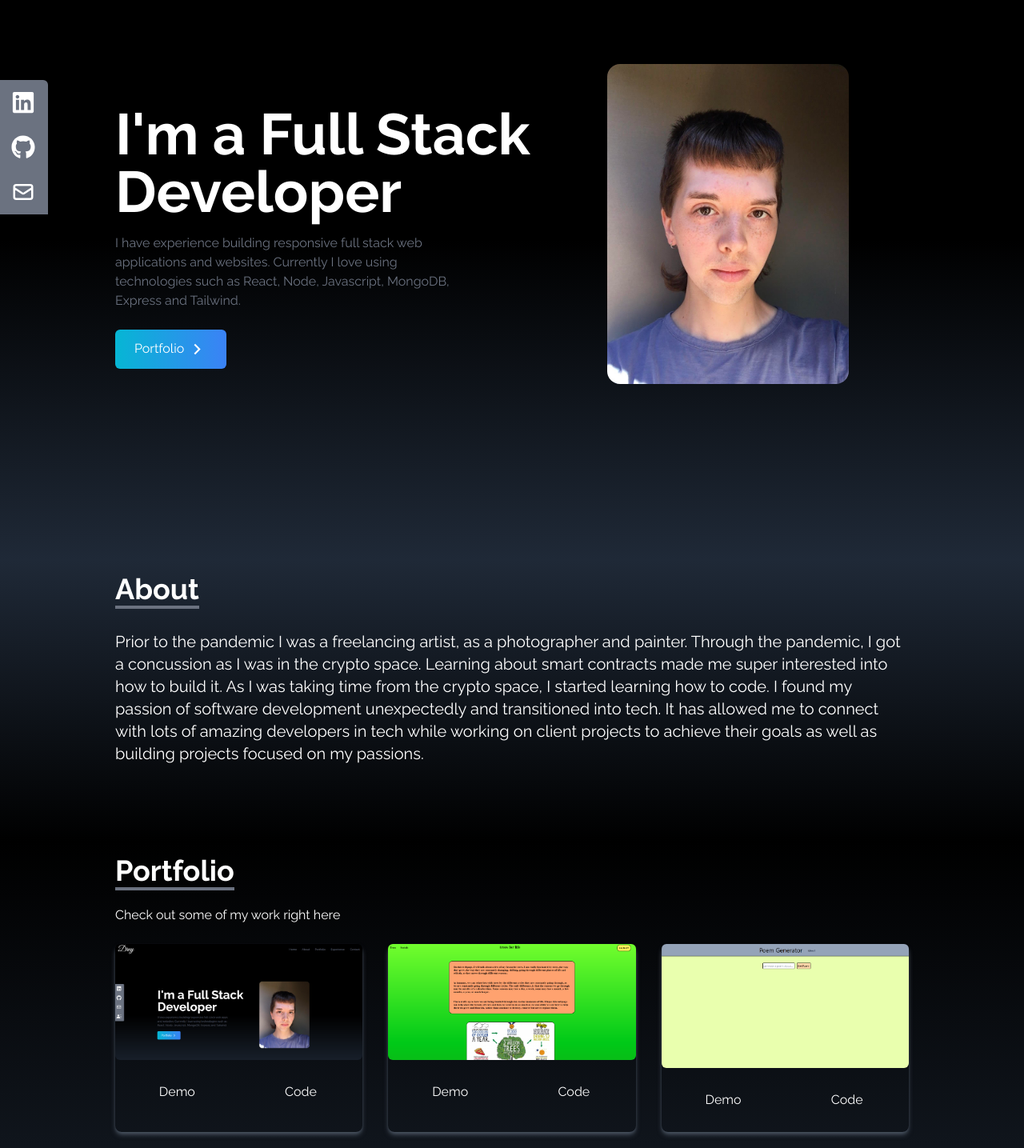
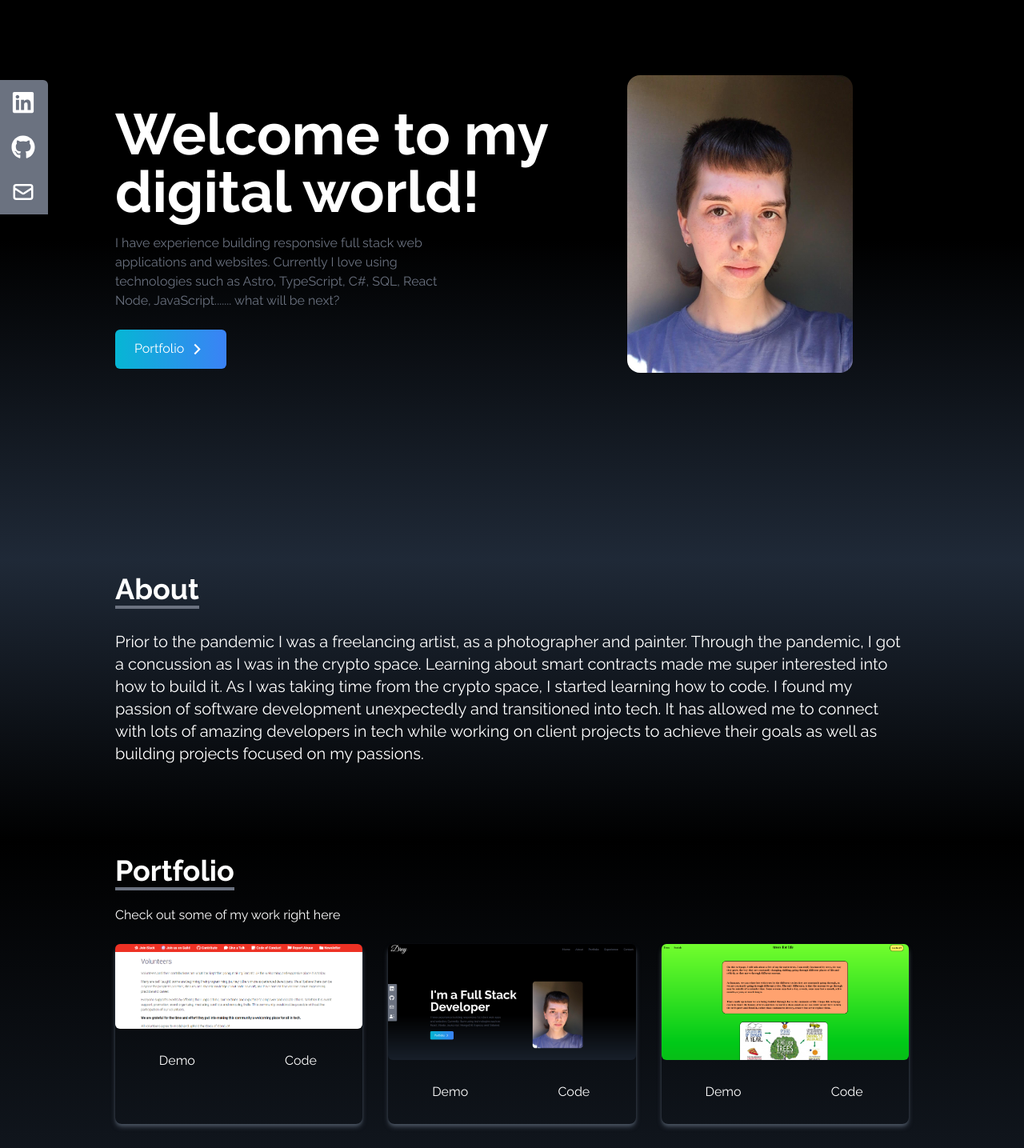
Before and after one commit to dreymoreau/portfolio, a React (Create React App) app: page / in a window 1280 px wide. Shown: the part 180-1615 px from the top of the page at 80% size. Built offline with nearby package versions, Linux system fonts and the light colour scheme.

Commit message:
updated home and portfolio section

```diff
--- a/src/components/Home.js
+++ b/src/components/Home.js
@@ -13,12 +13,12 @@ const Home = () => {
         <div className='flex flex-col justify-center h-full'>
           <h2 className='text-4xl sm:text-7xl font-bold
           text-white'>
-            I'm a Full Stack Developer</h2>
+           Welcome to my digital world!</h2>
           <p className='text-gray-500 py-4 max-w-md'>
             I have experience building responsive
             full stack web applications and websites.
-            Currently I love using technologies such as React,
-            Node, Javascript, MongoDB, Express and Tailwind.
+            Currently I love using technologies such as Astro, TypeScript, C#, SQL, React
+            Node, JavaScript....... what will be next?
           </p>
 
           <div>
--- a/src/components/Portfolio.js
+++ b/src/components/Portfolio.js
@@ -3,30 +3,37 @@ import meowApi from '../assets/meowApi.png'
 import portfolio from '../assets/portfolio.png'
 import treesForLife from '../assets/treesForLife.png'
 import cohereGen from '../assets/cohereGen.png'
+import torontoJsVol from '../assets/torontoJSVol.png'
 
 const Portfolio = () => {
 
     const portfolios = [
         {
             id: 1,
+            src: torontoJsVol,
+            codeLink: 'https://github.com/torontojs/torontojs.com',
+            demoLink: 'https://torontojs.com/volunteers'
+        },
+        {
+            id: 2,
             src: portfolio,
             codeLink: 'https://github.com/dreymoreau/portfolio',
             demoLink: 'https://dreymoreau.netlify.app/'
         },
         {
-            id: 2,
+            id: 3,
             src: treesForLife,
             codeLink: 'https://github.com/dreymoreau/tree-project',
             demoLink: 'https://treesareneededforlife.netlify.app/'
         },
         {
-            id: 3,
+            id: 4,
             src: cohereGen,
             codeLink: 'https://github.com/dreymoreau/gen-cohere-app',
             demoLink: 'https://cohere-appppp.netlify.app/'
         },
         {
-            id: 4,
+            id: 5,
             src: meowApi,
             codeLink: 'https://github.com/dreymoreau/meow-api',
             demoLink: 'https://meow-api.up.railway.app/'
```
Also changed, not shown: src/assets/torontoJSVol.png (added).
